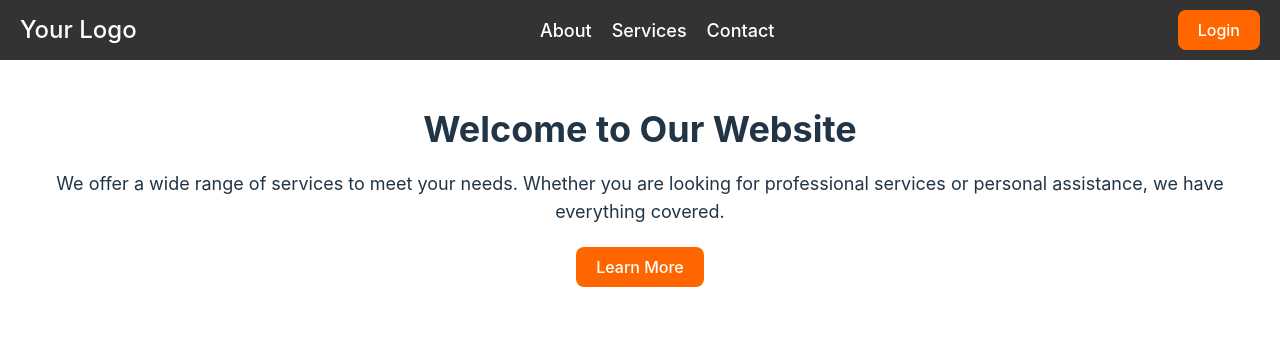
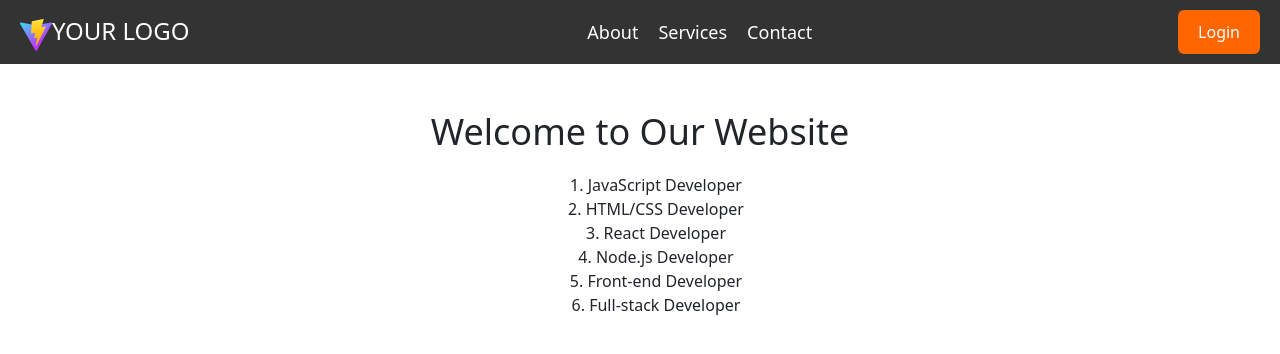
Before and after one commit to alexutm123/React-Building-an-application, a React (Vite) app: page / in a window 1280 px wide. Shown: the top 354 px of the page. Built offline with nearby package versions, Linux system fonts and the light colour scheme.

Commit message:
feat:scss and bootstrap

```diff
--- a/package.json
+++ b/package.json
@@ -10,8 +10,11 @@
     "preview": "vite preview"
   },
   "dependencies": {
+    "@popperjs/core": "^2.11.8",
+    "bootstrap": "^5.3.0",
     "react": "^18.3.1",
-    "react-dom": "^18.3.1"
+    "react-dom": "^18.3.1",
+    "sass": "^1.78.0"
   },
   "devDependencies": {
     "@eslint/js": "^9.9.0",
--- a/src/components/IntroSection.jsx
+++ b/src/components/IntroSection.jsx
@@ -1,15 +1,25 @@
 // src/components/IntroSection.jsx
 import React from 'react';
-import './IntroSection.css';
-
+import '../scss/IntroSection.scss';
+function Teachers() {
+  return (
+    <>
+      <li>1. JavaScript Developer</li>
+      <li>2. HTML/CSS Developer</li>
+      <li>3. React Developer</li>
+      <li>4. Node.js Developer</li>
+      <li>5. Front-end Developer</li>
+      <li>6. Full-stack Developer</li>
+    </>
+  );
+}
 const IntroSection = () => {
   return (
     <section className="intro-section">
       <h1>Welcome to Our Website</h1>
-      <p>
-        We offer a wide range of services to meet your needs. Whether you are looking for professional services or personal assistance, we have everything covered.
-      </p>
-      <button className="cta-button">Learn More</button>
+     <ul>
+  <Teachers/>
+     </ul>
     </section>
   );
 };
--- a/src/components/header.jsx
+++ b/src/components/header.jsx
@@ -1,15 +1,16 @@
 // src/components/Header.jsx
 import React from 'react';
-import './header.css';
-
+import '../scss/header.scss';
+import logo from '../../public/vite.svg';
 const Header = () => {
   return (
     <header className="header">
       <div className="header-logo">
-        <a href="/">Your Logo</a>
+        <img src={logo} alt="Vite logo" />
+        <a href="/" class="text-uppercase">Your Logo</a>
       </div>
       <nav className="header-nav">
-        <ul className="header-menu">
+        <ul className="header-menu pb-0 mb-0">
           <li><a href="/about">About</a></li>
           <li><a href="/services">Services</a></li>
           <li><a href="/contact">Contact</a></li>
--- a/src/main.jsx
+++ b/src/main.jsx
@@ -2,6 +2,8 @@ import { StrictMode } from 'react'
 import { createRoot } from 'react-dom/client'
 import App from './App.jsx'
 import './index.css'
+import 'bootstrap/dist/css/bootstrap.min.css';
+import 'bootstrap/dist/js/bootstrap.bundle.min.js';
 
 createRoot(document.getElementById('root')).render(
   <StrictMode>
```
Also changed, not shown: src/scss/IntroSection.scss (renamed from src/components/IntroSection.css), src/scss/header.scss (renamed from src/components/header.css), 1 other file (tests, documents, lock files or other folders).
